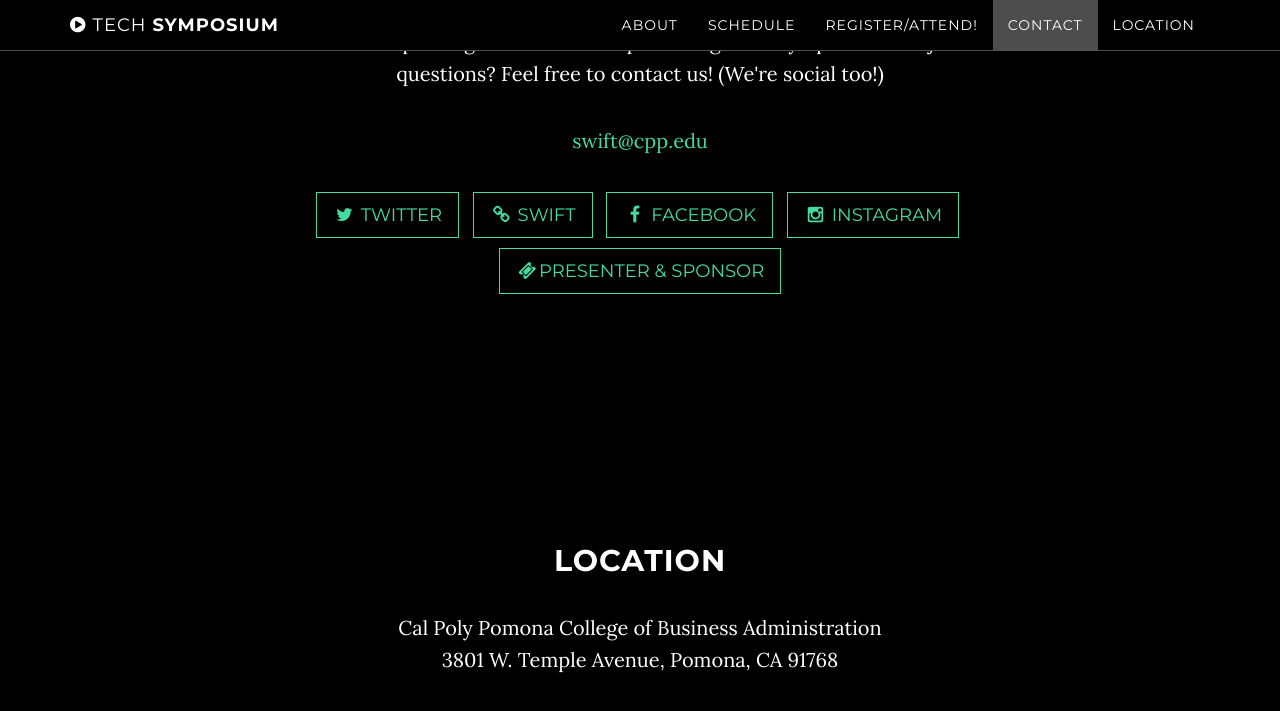
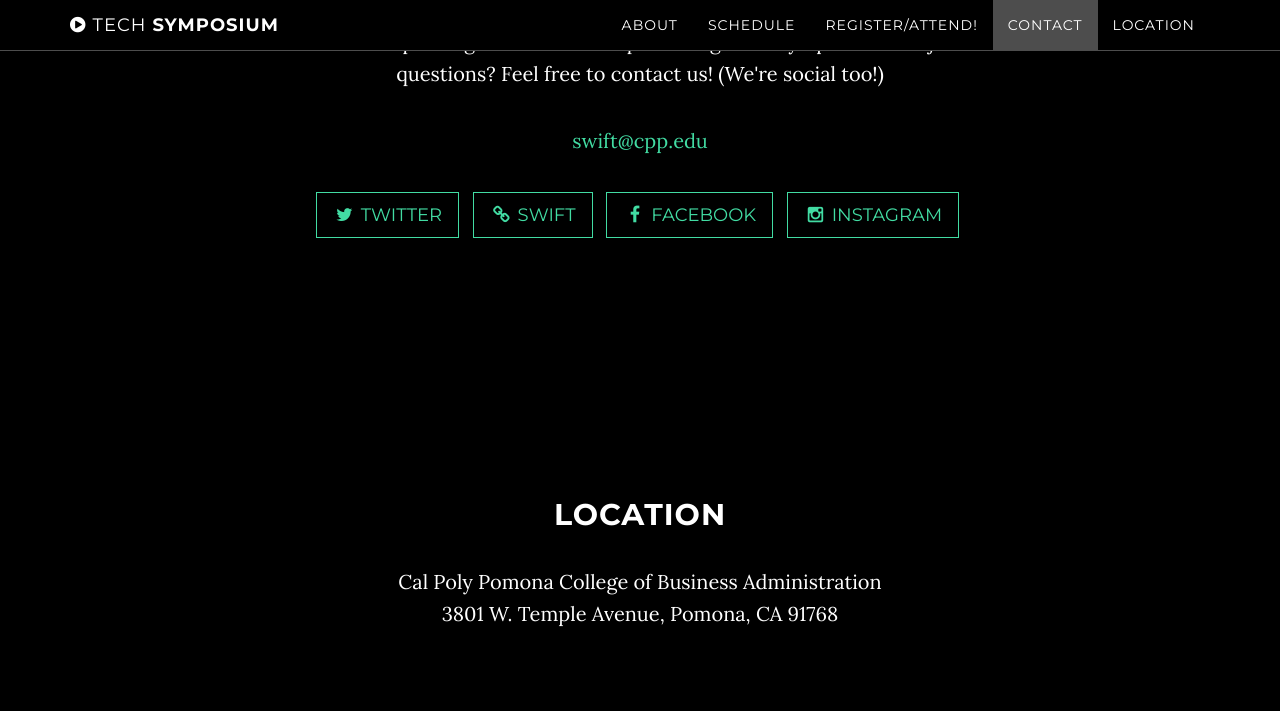
Before and after one commit to CalPolySWIFT/techsymposium-website, a Jekyll site: the page built from index.html, in a window 1280 px wide and 900 px high, scrolled down 3677 px, cut to the strip 0-711 px from the top of the window. Built offline with Jekyll 4.4.1, drawn with Linux system fonts in a browser that asks for light colours.

Commit message:
Update index.html

```diff
--- a/index.html
+++ b/index.html
@@ -159,10 +159,7 @@ mapurl: "https://www.google.com/maps/embed/v1/place?q=college%20of%20business%20
                     </a>
                 </li>
             </ul>
-            <a class="btn btn-default btn-lg"
-               href="{{ page.presentersponsorurl }}">
-                <i class="fa fa-ticket fa-fw"></i>Presenter & Sponsor
-            </a>
+
     </div>
 </section>
 
```
